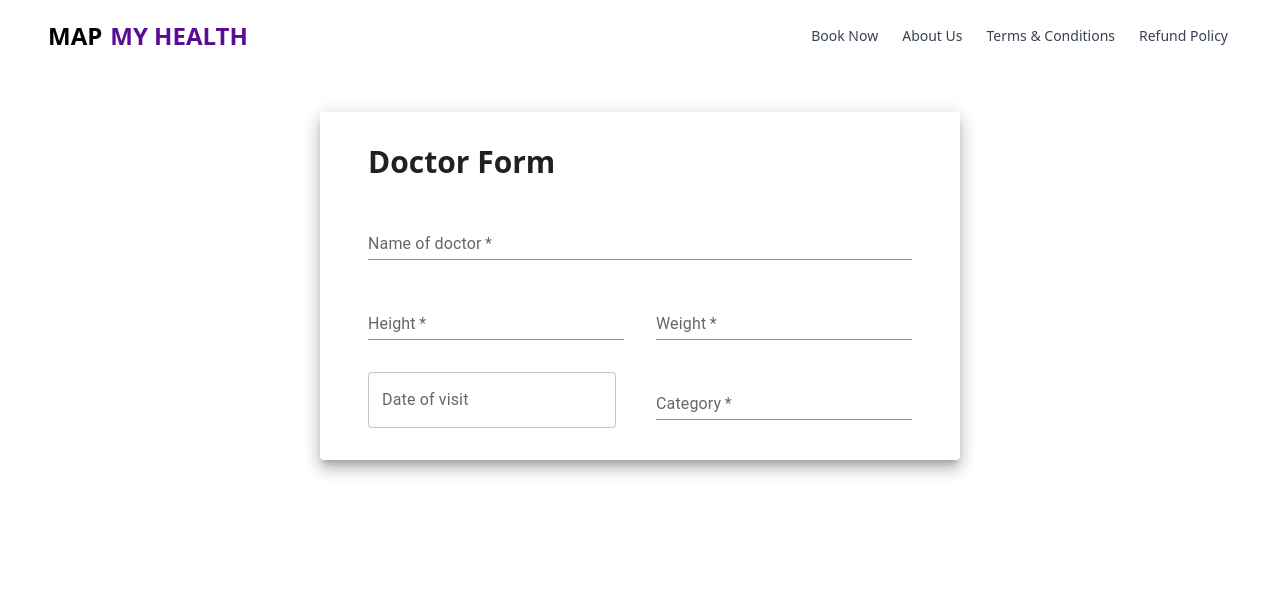
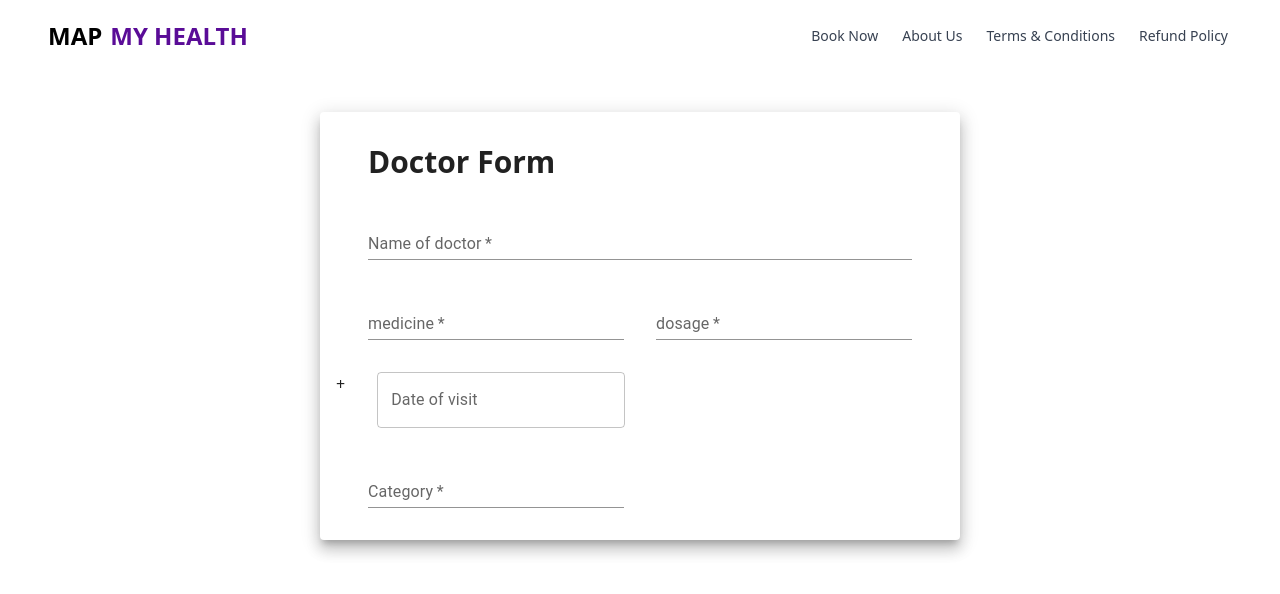
Before and after one commit to siddhartha-star-dev/gfg-hackathon, a React (Create React App) app: page /doctorform in a window 1280 px wide. Shown: the top 594 px of the page. Built offline with nearby package versions, Linux system fonts and the light colour scheme.

Commit message:
doctor form updated

```diff
--- a/src/routes/doctorform.jsx
+++ b/src/routes/doctorform.jsx
@@ -16,7 +16,7 @@ import { Theme, useTheme } from '@mui/material/styles';
 import Box from '@mui/material/Box';
 import OutlinedInput from '@mui/material/OutlinedInput';
 import Chip from '@mui/material/Chip';
-
+import {useState} from 'react';
 const ITEM_HEIGHT = 48;
 const ITEM_PADDING_TOP = 8;
 const MenuProps = {
@@ -55,11 +55,24 @@ export default function Doctorform() {
       typeof value === 'string' ? value.split(',') : value,
     );
   };
-
+const [medicines,setMedicines] = useState([]);
+const [medicineInfo,setMedicineInfo] = useState({
+  medicine:"",
+  dosage:"",
+});
+const handlenputChange = (e)=>{
+  const {name,value} = e.target;
+setMedicineInfo({...medicineInfo,[name]:value});
+}
     return (
       <Paper elevation={10} className='mt-28 w-1/2 mx-auto py-8 px-12'>
         <div className='mb-8  text-3xl font-semibold'>
           Doctor Form
+        </div>
+        <div>
+        {
+          medicines.map((item,i)=>(<p><span>{item.medicine}</span> <span>{item.dosage}</span></p>))
+        }
         </div>
         <Grid container spacing={4}>
           <Grid item xs={12}>
@@ -76,26 +89,37 @@ export default function Doctorform() {
           <Grid item xs={12} sm={6}>
             <TextField
               required
-              id="height"
-              name="height"
-              label="Height"
+              id="medicine"
+              name="medicine"
+              label="medicine"
               fullWidth
               autoComplete="shipping postal-code"
               variant="standard"
+              onChange={(e)=>{
+                handlenputChange(e);
+              }}
+              value={medicineInfo.medicine}
             />
           </Grid>
           <Grid item xs={12} sm={6}>
             <TextField
               required
-              id="weight"
-              name="weight"
-              label="Weight"
+              id="dosage"
+              name="dosage"
+              label="dosage"
               fullWidth
               autoComplete="shipping country"
               variant="standard"
+              onChange={(e)=>{
+                handlenputChange(e);
+              }}
+              value={medicineInfo.dosage}
             />
           </Grid>
-
+        <button onClick={(e)=>{
+            setMedicines([...medicines,medicineInfo]);
+            setMedicineInfo({medicine:"",dosage:"",})
+        }}>+</button>
           <Grid item xs={12} sm={6}>
 
 
--- a/src/routes/previousinfo.jsx
+++ b/src/routes/previousinfo.jsx
@@ -14,6 +14,7 @@ import { LocalizationProvider } from '@mui/x-date-pickers/LocalizationProvider';
 import { DatePicker } from '@mui/x-date-pickers/DatePicker';
 
 export default function Previousinfo() {
+
   return (
     <Paper elevation={10} className='mt-28 w-1/2 mx-auto py-8 px-12'>
       <div className='mb-8  text-3xl font-semibold'>
```
